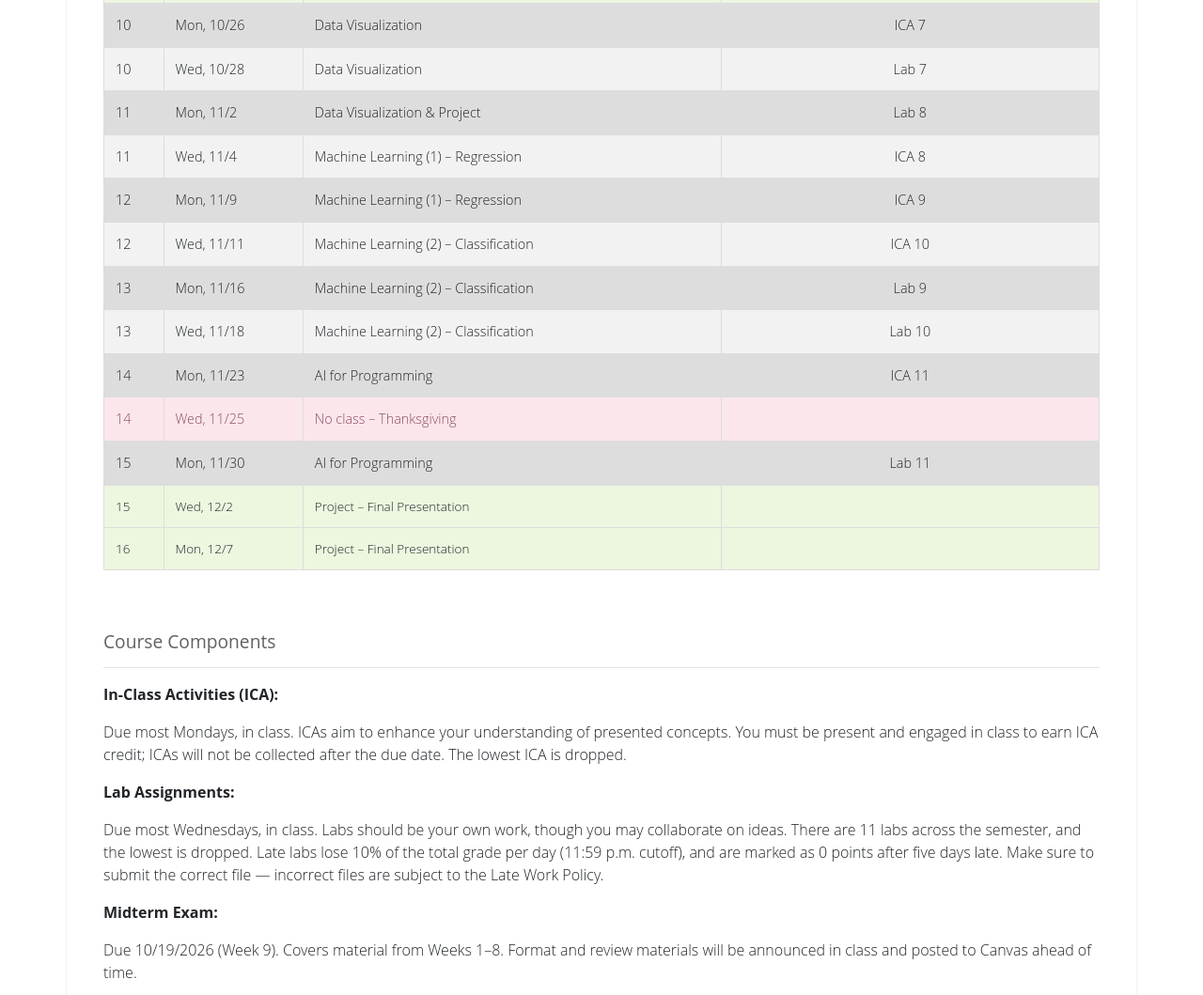
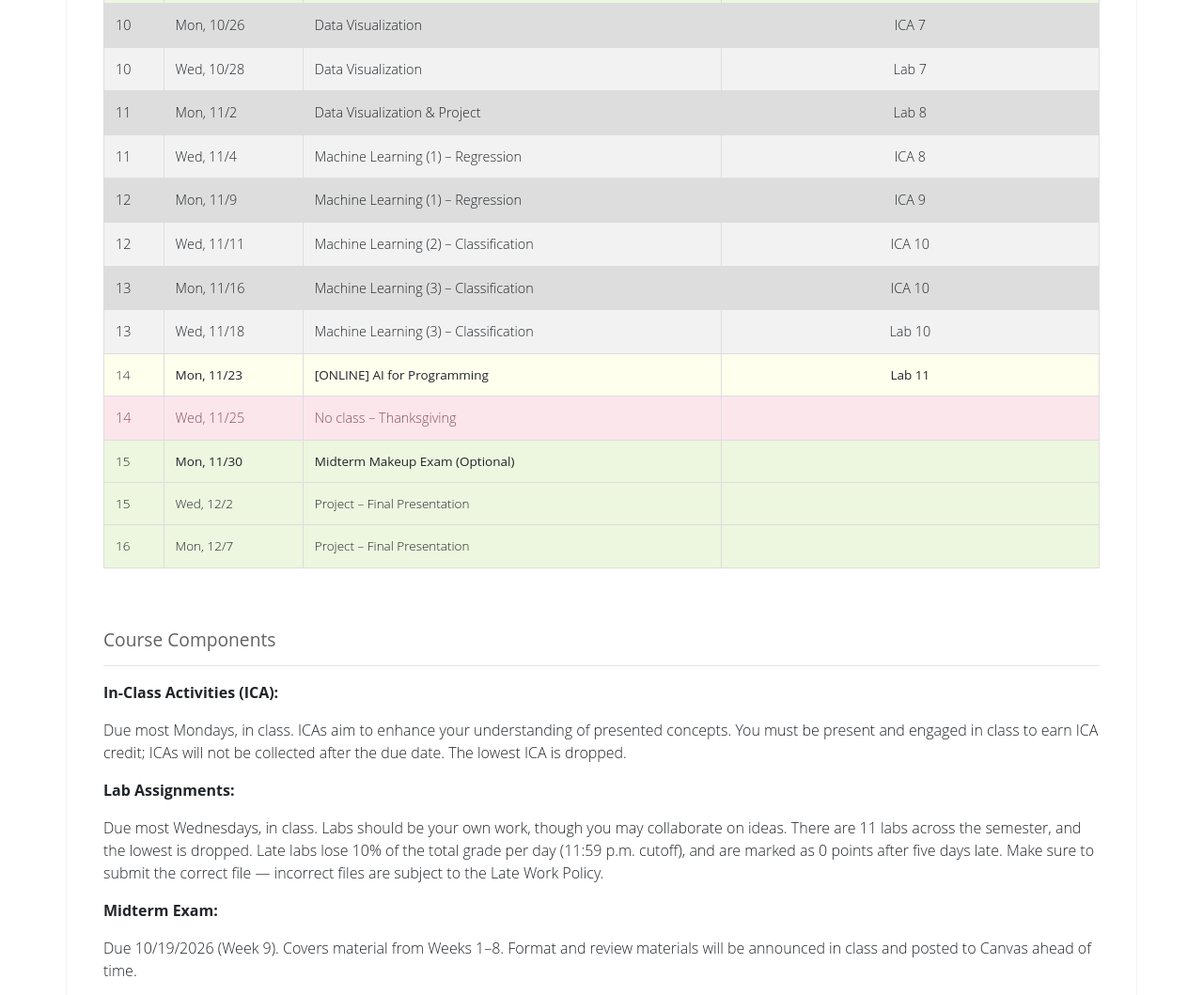
Before and after one commit to ybcson/ds1002, a plain HTML site: page index.html in a window 1280 px wide. Shown: the part 2774-3833 px from the top of the page at 94% size. Drawn offline with nearby package versions, Linux system fonts and the light colour scheme.

Commit message:
Update index.html

```diff
--- a/index.html
+++ b/index.html
@@ -327,22 +327,22 @@
                 <tr>
                   <td>13</td>
                   <td>Mon, 11/16</td>
-                  <td>Machine Learning (2) – Classification</td>
-                  <td class="text-center">Lab 9</td>
+                  <td>Machine Learning (3) – Classification</td>
+                  <td class="text-center">ICA 10</td>
                 </tr>
 
                 <tr>
                   <td>13</td>
                   <td>Wed, 11/18</td>
-                  <td>Machine Learning (2) – Classification</td>
+                  <td>Machine Learning (3) – Classification</td>
                   <td class="text-center">Lab 10</td>
                 </tr>
 
-                <tr>
+                <tr class="assignment">
                   <td>14</td>
-                  <td>Mon, 11/23</td>
-                  <td>AI for Programming</td>
-                  <td class="text-center">ICA 11</td>
+                  <td><strong>Mon, 11/23</strong></td>
+                  <td><strong>[ONLINE] AI for Programming</strong></td>
+                  <td class="text-center"><strong>Lab 11</strong></td>
                 </tr>
 
                 <tr class="noclass">
@@ -352,11 +352,11 @@
                   <td class="text-center"></td>
                 </tr>
 
-                <tr>
+                <tr class="exam">
                   <td>15</td>
-                  <td>Mon, 11/30</td>
-                  <td>AI for Programming</td>
-                  <td class="text-center">Lab 11</td>
+                  <td><strong>Mon, 11/30</strong></td>
+                  <td><strong>Midterm Makeup Exam (Optional)</strong></td>
+                  <td class="text-center"></td>
                 </tr>
 
                 <tr class="exam">
```
